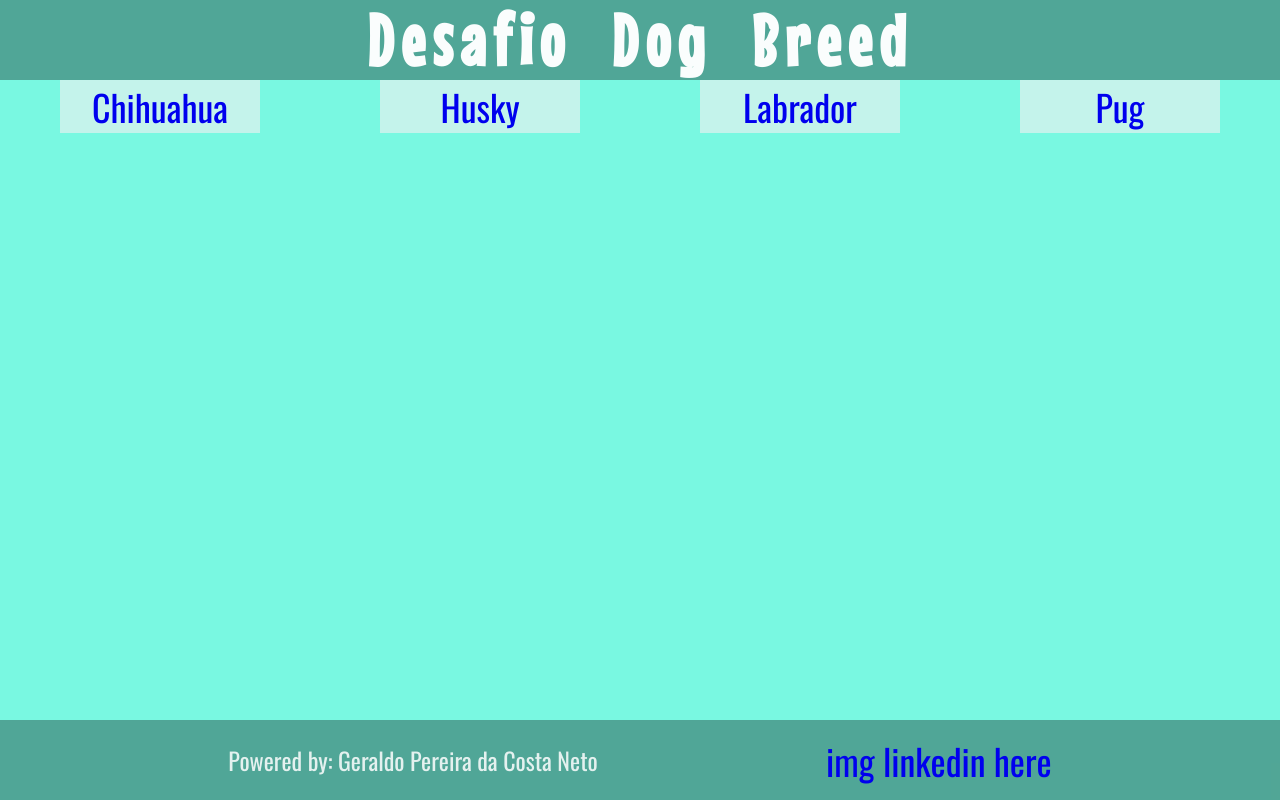
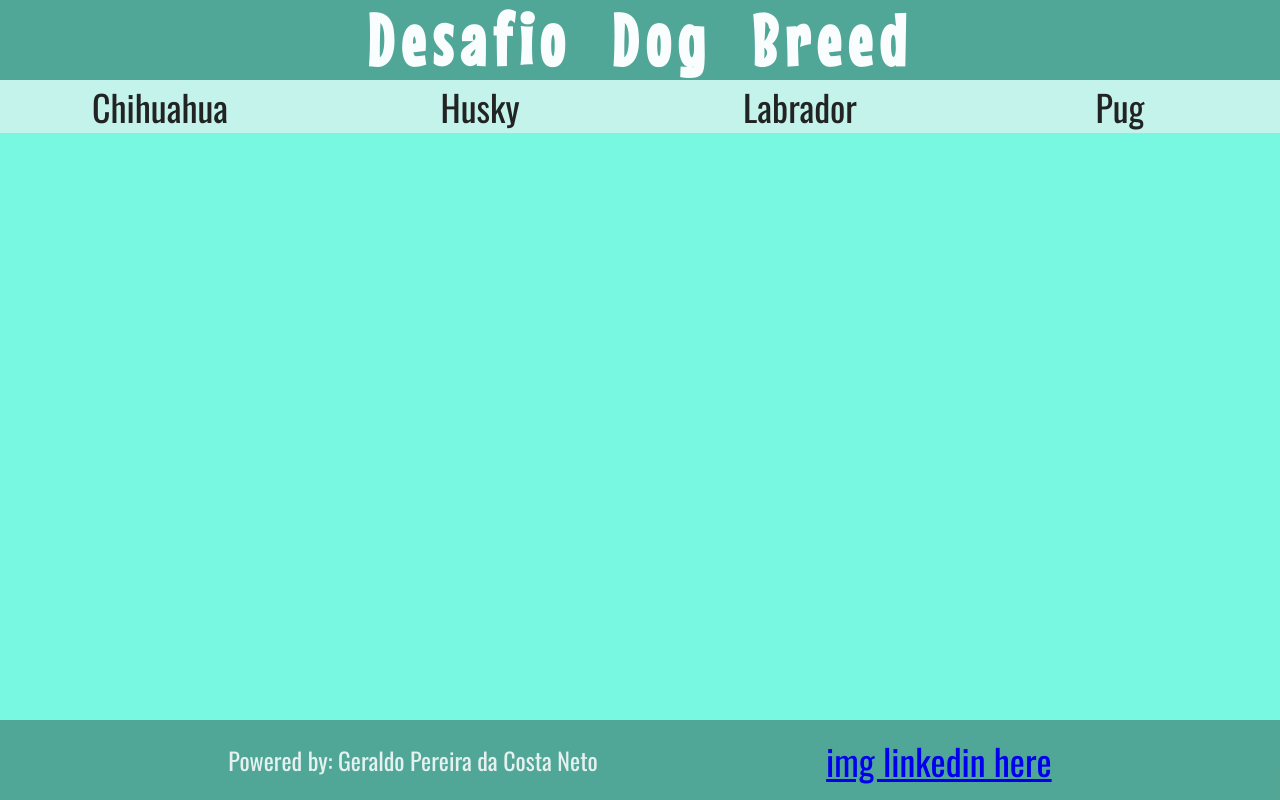
Before and after one commit to GeracNeto/dog-breed, a React (Vite) app: page /list in a window 1280 px wide. Built offline with nearby package versions, Linux system fonts and the light colour scheme.

Commit message:
Atualizado estilo da page List

```diff
--- a/src/pages/List/style.css
+++ b/src/pages/List/style.css
@@ -1,30 +1,34 @@
 .list{
     height: 80vh;
+
+    display: flex;
+    flex-direction: column;
+    justify-content: space-between;
 }
 
 .list ul{
     display: flex;
     align-items: center;
-    justify-content: space-around;
 
     list-style: none;
 }
 
-li{
+
+.list li{
     text-align: center;
-    width: 200px;
-    flex-grow: 1;
+    width: 25vw;
+
     background-color: #eaf1f0a9;
 }
 
 li:hover{
     background-color: #04f3c7b4;
     transform: translateY(-5px);
-    box-shadow: 0 10px 20px rgba(0, 0, 0, 0.6);
+    box-shadow: 0 10px 20px rgb(21, 80, 77);
     transition: ease-in-out 200ms;
-
 }
 
-a{
+.list a{
     text-decoration: none;
+    color: #222423;
 }
```
